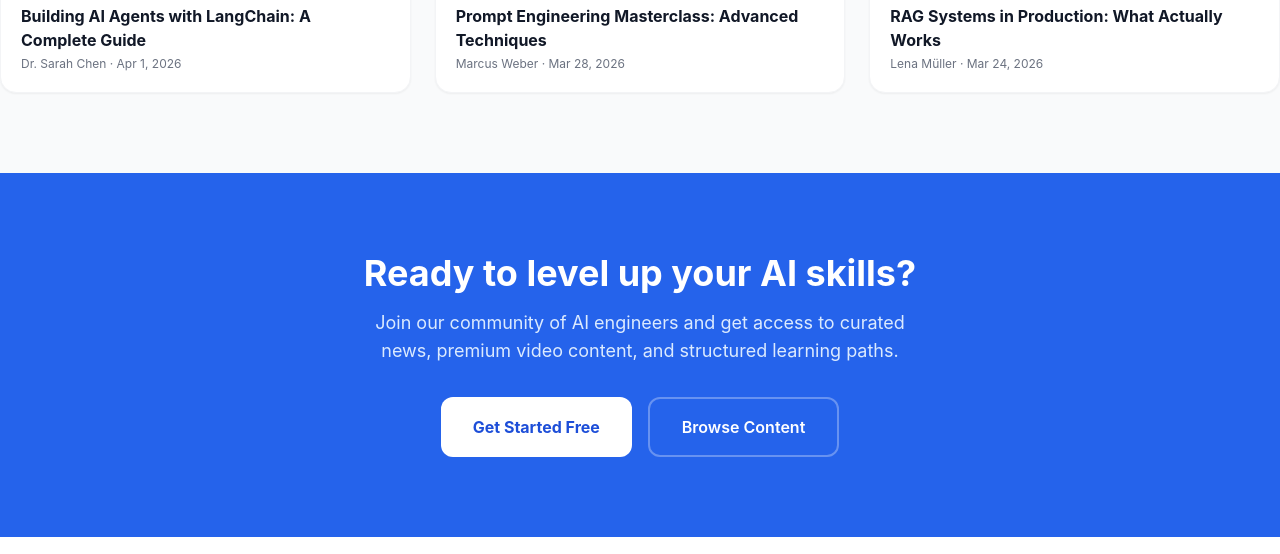
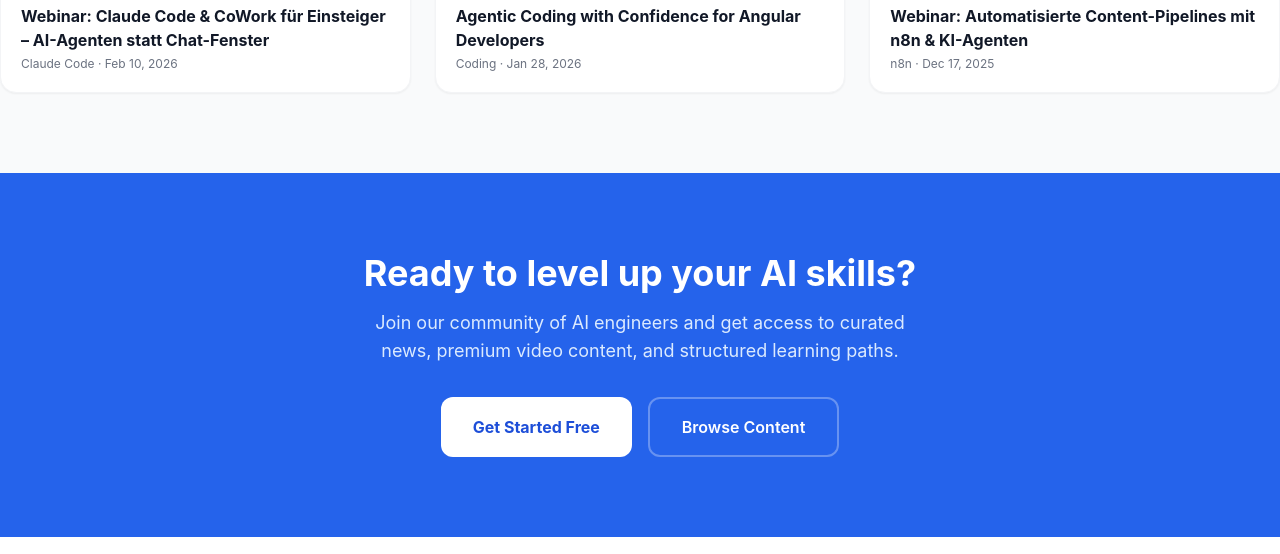
Before and after one commit to robinboehm/beta.ai-automation-engineers.de, an Astro site: page / in a window 1280 px wide. Shown: the part 2324-2878 px from the top of the page. Built offline with nearby package versions, Linux system fonts and the light colour scheme; Astro itself is replaced by a stand-in of ours.

Commit message:
Replace placeholder videos with real data from workshops-de source
- Updated Video interface to match source schema (slug, youtubeId, category, level, publishedAt)
- Replaced 6 placeholder entries with 13 real videos from the workshops-de repo
- Updated videos.astro and index.astro to use YouTube thumbnails and links

Co-Authored-By: Paperclip <noreply@paperclip.ing>

```diff
--- a/src/data/videos.ts
+++ b/src/data/videos.ts
@@ -1,80 +1,185 @@
 export interface Video {
-  id: string;
+  slug: string;
+  youtubeId: string;
   title: string;
   description: string;
-  date: string;
-  duration: string;
-  thumbnail: string;
-  videoUrl: string;
-  instructor: string;
+  longDescription: string;
+  duration: string | null;
+  category: string;
+  level: string;
+  publishedAt: string;
   tags: string[];
+  thumbnail: string | null;
 }
 
 export const videos: Video[] = [
   {
-    id: '1',
-    title: 'Building AI Agents with LangChain: A Complete Guide',
-    description: 'Learn how to build autonomous AI agents using LangChain, from simple chains to complex multi-agent systems that can use tools and make decisions.',
-    date: '2026-04-01',
-    duration: '1:24:33',
-    thumbnail: 'https://images.unsplash.com/photo-1677442135703-1787eea5ce01?w=640&q=80',
-    videoUrl: '#',
-    instructor: 'Dr. Sarah Chen',
-    tags: ['LangChain', 'Agents', 'Python'],
+    slug: "claude-code-cowork-fuer-einsteiger",
+    youtubeId: "QP5--qcHgaU",
+    title: "Webinar: Claude Code & CoWork für Einsteiger – AI-Agenten statt Chat-Fenster",
+    description: "Im Webinar zeigen wir, wie du mit Claude Code echte KI-Agenten baust – statt nur im Chat-Fenster zu arbeiten. Perfekter Einstieg für Anfänger.",
+    longDescription: "In diesem Einsteiger-Webinar lernst du, wie du Claude Code produktiv einsetzt, um KI-Agenten zu bauen, die eigenständig arbeiten. Wir zeigen dir den Unterschied zwischen dem klassischen Chat-Fenster und agentic Coding – und warum letzteres so viel mächtiger ist.\n\nInhalte:\n- Was ist Claude Code und wie unterscheidet es sich von Claude.ai?\n- Erste Schritte: Installation und Setup\n- Agentic Coding live erleben\n- Typische Einsteiger-Workflows\n- Q&A und Live-Demo",
+    duration: null,
+    category: "Claude Code",
+    level: "Einsteiger",
+    publishedAt: "2026-02-10",
+    tags: ["Claude Code", "Webinar", "Einsteiger", "KI-Agenten"],
+    thumbnail: null,
   },
   {
-    id: '2',
-    title: 'Prompt Engineering Masterclass: Advanced Techniques',
-    description: 'Go beyond basic prompting with chain-of-thought reasoning, few-shot examples, constitutional AI principles, and prompt optimization strategies.',
-    date: '2026-03-28',
-    duration: '58:17',
-    thumbnail: 'https://images.unsplash.com/photo-1620712943543-bcc4688e7485?w=640&q=80',
-    videoUrl: '#',
-    instructor: 'Marcus Weber',
-    tags: ['Prompt Engineering', 'GPT', 'Claude'],
+    slug: "agentic-coding-angular-developers",
+    youtubeId: "h_UJDaW0f1U",
+    title: "Agentic Coding with Confidence for Angular Developers",
+    description: "Wie Angular-Entwickler KI-gestütztes Agentic Coding sicher und effektiv in ihren Workflow integrieren – mit konkreten Beispielen und Best Practices.",
+    longDescription: "Dieses Video richtet sich speziell an Angular-Entwickler, die Agentic Coding in ihre Praxis integrieren wollen. Wir zeigen, wie du Claude Code und andere KI-Tools nutzt, um Angular-Projekte effizienter zu entwickeln – ohne die Kontrolle zu verlieren.\n\nInhalte:\n- Agentic Coding-Konzepte für Frontend-Entwickler\n- Integration in bestehende Angular-Projekte\n- Sicherheit und Code-Qualität beim KI-gestützten Coding\n- Praxisbeispiele: Component-Generierung, Refactoring, Testing\n- Typische Fallstricke und wie du sie vermeidest",
+    duration: null,
+    category: "Coding",
+    level: "Mittel",
+    publishedAt: "2026-01-28",
+    tags: ["Agentic Coding", "Angular", "Frontend", "Claude Code"],
+    thumbnail: null,
   },
   {
-    id: '3',
-    title: 'RAG Systems in Production: What Actually Works',
-    description: 'A practical deep-dive into retrieval-augmented generation systems, covering chunking strategies, embedding models, vector databases, and evaluation.',
-    date: '2026-03-24',
-    duration: '1:12:08',
-    thumbnail: 'https://images.unsplash.com/photo-1516110833967-0b5716ca1387?w=640&q=80',
-    videoUrl: '#',
-    instructor: 'Lena Müller',
-    tags: ['RAG', 'Vector DB', 'Production'],
+    slug: "content-pipelines-n8n-ki-agenten",
+    youtubeId: "m0_oGMXmolg",
+    title: "Webinar: Automatisierte Content-Pipelines mit n8n & KI-Agenten",
+    description: "Im Webinar bauen wir eine vollautomatisierte Content-Pipeline mit n8n und KI-Agenten – von der Recherche bis zur Veröffentlichung.",
+    longDescription: "In diesem Webinar zeigen wir dir Schritt für Schritt, wie du mit n8n und KI-Agenten eine vollautomatisierte Content-Pipeline aufbaust. Das Ergebnis: Ein System, das Themen recherchiert, Texte erstellt, überprüft und automatisch veröffentlicht.\n\nInhalte:\n- Architektur einer KI-gesteuerten Content-Pipeline\n- n8n-Workflows für Content-Automation\n- KI-Agenten für Recherche, Schreiben und Qualitätsprüfung\n- Integration mit CMS-Systemen\n- Live-Demo und Q&A",
+    duration: null,
+    category: "n8n",
+    level: "Mittel",
+    publishedAt: "2025-12-17",
+    tags: ["n8n", "Webinar", "Content-Pipeline", "KI-Agenten"],
+    thumbnail: null,
   },
   {
-    id: '4',
-    title: 'Automating Business Workflows with AI and n8n',
-    description: 'Step-by-step tutorial on connecting AI models to business tools using n8n, including CRM integration, email automation, and document processing.',
-    date: '2026-03-20',
-    duration: '46:52',
-    thumbnail: 'https://images.unsplash.com/photo-1593642632559-0c6d3fc62b89?w=640&q=80',
-    videoUrl: '#',
-    instructor: 'Tom Richter',
-    tags: ['n8n', 'Automation', 'No-Code'],
+    slug: "ki-agenten-business-prozesse-n8n",
+    youtubeId: "aoedRTuCwP0",
+    title: "Webinar: Schluss mit ChatGPT-Spielerei – KI-Agenten revolutionieren Business-Prozesse",
+    description: "Wie echte KI-Agenten mit n8n Geschäftsprozesse automatisieren – weit jenseits von ChatGPT-Prompts. Mit konkreten Business-Use-Cases.",
+    longDescription: "Vorbei mit der ChatGPT-Spielerei: In diesem Webinar zeigen wir dir, wie KI-Agenten mit n8n echte Geschäftsprozesse revolutionieren. Wir präsentieren konkrete Anwendungsfälle aus der Praxis und zeigen, wie du KI von einem netten Spielzeug zu einem echten Produktivitäts-Booster machst.\n\nInhalte:\n- Warum ChatGPT allein nicht reicht\n- KI-Agenten vs. einfache Chatbots\n- Business-Prozesse mit n8n automatisieren\n- Konkrete ROI-Berechnung und Business Cases\n- Live-Demo: Echte Workflows in Aktion\n- Q&A",
+    duration: null,
+    category: "n8n",
+    level: "Einsteiger",
+    publishedAt: "2025-10-28",
+    tags: ["n8n", "Webinar", "KI-Agenten", "Business-Automation"],
+    thumbnail: null,
   },
   {
-    id: '5',
-    title: 'Fine-Tuning LLMs: When, Why, and How',
-    description: 'Understand when fine-tuning beats prompt engineering, explore LoRA and QLoRA techniques, and walk through a real fine-tuning project end-to-end.',
-    date: '2026-03-15',
-    duration: '1:38:45',
-    thumbnail: 'https://images.unsplash.com/photo-1633356122544-f134324a6cee?w=640&q=80',
-    videoUrl: '#',
-    instructor: 'Prof. Julia Kim',
-    tags: ['Fine-Tuning', 'LoRA', 'Training'],
+    slug: "wtf-ki-das-ist-wirklich-moeglich",
+    youtubeId: "dHfdumRIoxw",
+    title: "WTF KI – Das ist wirklich möglich (Webinar)",
+    description: "Ein Webinar, das zeigt, was mit KI heute wirklich möglich ist – jenseits von Hype und Buzzwords. Konkrete Beispiele, die dich staunen lassen.",
+    longDescription: "Was ist mit KI heute wirklich möglich – und was nicht? In diesem Webinar räumen wir mit Mythen auf und zeigen dir an konkreten Beispielen, was KI-Automatisierung im Jahr 2026 wirklich leisten kann. Keine Buzzwords, keine übertriebenen Versprechen – nur echte Anwendungsfälle.\n\nInhalte:\n- Der aktuelle Stand der KI-Technologie ehrlich bewertet\n- Was KI heute wirklich kann (und was nicht)\n- Beeindruckende Praxisbeispiele live demonstriert\n- Wie du KI sinnvoll in deinen Alltag integrierst\n- Diskussion und Q&A",
+    duration: null,
+    category: "KI-Grundlagen",
+    level: "Einsteiger",
+    publishedAt: "2025-06-26",
+    tags: ["Webinar", "KI-Grundlagen", "Überblick", "Einsteiger"],
+    thumbnail: null,
   },
   {
-    id: '6',
-    title: 'AI Security: Prompt Injection and Defense Strategies',
-    description: 'A hands-on look at AI security vulnerabilities including prompt injection, jailbreaking, and data exfiltration — with practical defensive countermeasures.',
-    date: '2026-03-10',
-    duration: '52:21',
-    thumbnail: 'https://images.unsplash.com/photo-1614064641938-3bbee52942c7?w=640&q=80',
-    videoUrl: '#',
-    instructor: 'Alex Rivera',
-    tags: ['Security', 'Prompt Injection', 'Defense'],
+    slug: "claude-4-sonnet-quiz-erstellen",
+    youtubeId: "S9Qn4HQziUk",
+    title: "Claude 4 Sonnet Beispiel: So schnell erstellt KI ein komplettes Quiz",
+    description: "Live-Demo: Wie Claude 4 Sonnet in Sekunden ein vollständiges Quiz erstellt – ein beeindruckendes Beispiel für die Geschwindigkeit moderner KI.",
+    longDescription: "In dieser kurzen aber beeindruckenden Demo zeigen wir, wie Claude 4 Sonnet in kürzester Zeit ein komplettes Quiz generiert. Ein praxisnahes Beispiel für die Power moderner KI-Modelle.\n\nInhalte:\n- Einführung in Claude 4 Sonnet und seine Stärken\n- Live-Demo: Quiz-Generierung in Echtzeit\n- Nachbearbeitung und Qualitätsprüfung des Outputs\n- Anwendungsfälle für Quiz- und Test-Erstellung\n- Tipps für bessere Ergebnisse",
+    duration: null,
+    category: "Claude",
+    level: "Einsteiger",
+    publishedAt: "2025-06-25",
+    tags: ["Claude", "Demo", "KI-Fähigkeiten", "Praxis"],
+    thumbnail: null,
+  },
+  {
+    slug: "rag-retrieval-augmented-generation",
+    youtubeId: "kaUSUIGGRdA",
+    title: "RAG – Retrieval Augmented Generation: Live Webinar mit Brecht Billett",
+    description: "Brecht Billett erklärt im Live-Webinar, was RAG ist, wie es funktioniert und wie du es in deinen KI-Projekten einsetzt.",
+    longDescription: "Retrieval Augmented Generation (RAG) ist eine der wichtigsten Techniken für praxisnahe KI-Anwendungen. Brecht Billett erklärt in diesem Webinar alles, was du über RAG wissen musst – von der Theorie bis zur praktischen Implementierung.\n\nInhalte:\n- Was ist RAG und warum ist es so wichtig?\n- Wie RAG funktioniert: Vektordatenbanken, Embedding, Retrieval\n- RAG vs. Fine-Tuning: Wann was sinnvoll ist\n- Praxisbeispiele aus echten Projekten\n- Tools und Frameworks: LangChain, LlamaIndex & Co.\n- Live-Demo und Q&A mit Brecht",
+    duration: null,
+    category: "Grundlagen",
+    level: "Mittel",
+    publishedAt: "2025-02-12",
+    tags: ["Webinar", "RAG", "Vektordatenbanken", "KI-Architektur"],
+    thumbnail: null,
+  },
+  {
+    slug: "quereinsteig-ki-job",
+    youtubeId: "vWimByFSbIY",
+    title: "Dein Quereinsteig zum ersten KI-Job – Live Webinar mit Mareike Kirch",
+    description: "Im Live-Webinar mit Mareike Kirch erfährst du, wie der Quereinstieg in einen KI-Job gelingt – Wege, Skills und konkrete nächste Schritte.",
+    longDescription: "Mareike Kirch teilt in diesem Live-Webinar ihre Erfahrungen und zeigt dir, wie du erfolgreich in einen KI-Job quereinsteigst. Ob aus einem anderen Berufsfeld oder direkt nach dem Studium – dieser Weg ist für viele möglich.\n\nInhalte:\n- Welche KI-Jobs gibt es überhaupt?\n- Welche Skills werden wirklich gebraucht?\n- Mareikes persönlicher Weg zum KI-Job\n- Lernpfade und Ressourcen für Quereinsteiger\n- Networking und Community in der KI-Szene\n- Q&A mit Mareike",
+    duration: null,
+    category: "Karriere",
+    level: "Einsteiger",
+    publishedAt: "2025-02-11",
+    tags: ["Webinar", "Karriere", "Quereinsteig", "KI-Job"],
+    thumbnail: null,
+  },
+  {
+    slug: "code-smarter-angular-berlin-meetup",
+    youtubeId: "DGzx1fToeBQ",
+    title: "Code Smarter, Not Harder – Angular Berlin Meetup mit Daniel Sogl",
+    description: "Daniel Sogl zeigt beim Angular Berlin Meetup, wie du mit KI-Tools smarter statt härter programmierst – praxisnah und direkt anwendbar.",
+    longDescription: "Im Rahmen des Angular Berlin Meetups präsentiert Daniel Sogl, wie moderne KI-Tools den Coding-Alltag für Angular-Entwickler grundlegend verändern. Kein Hype, sondern konkrete Techniken für produktiveres Arbeiten.\n\nInhalte:\n- KI-gestütztes Coding im Angular-Kontext\n- Welche Tools wirklich Zeit sparen\n- Live-Demo: Smarter coden mit KI-Unterstützung\n- Best Practices für den täglichen Einsatz\n- Q&A aus dem Meetup",
+    duration: null,
+    category: "Coding",
+    level: "Mittel",
+    publishedAt: "2025-02-07",
+    tags: ["Angular", "Meetup", "Agentic Coding", "Berlin"],
+    thumbnail: null,
+  },
+  {
+    slug: "real-life-ai-anwendungsfaelle-unternehmen",
+    youtubeId: "lOUNRyJW2RU",
+    title: "Real-Life AI Anwendungsfälle in Unternehmen – Live Webinar mit Dr. Jim Sellmeijer",
+    description: "Dr. Jim Sellmeijer präsentiert echte AI-Anwendungsfälle aus Unternehmen – konkrete Erfahrungen, ROI-Berechnung und Learnings aus der Praxis.",
+    longDescription: "Dr. Jim Sellmeijer teilt in diesem Live-Webinar seine Erfahrungen aus echten KI-Projekten in Unternehmen. Keine Theorie, keine Demos – nur echte Fälle, ehrliche Ergebnisse und wertvolle Learnings.\n\nInhalte:\n- Welche AI-Use-Cases in Unternehmen wirklich funktionieren\n- ROI-Messung und Business Case für KI-Projekte\n- Typische Hürden bei der KI-Einführung im Unternehmen\n- Change Management und Mitarbeiterakzeptanz\n- Konkrete Fallbeispiele aus verschiedenen Branchen\n- Q&A mit Dr. Jim Sellmeijer",
+    duration: null,
+    category: "Praxisanwendung",
+    level: "Mittel",
+    publishedAt: "2025-02-07",
+    tags: ["Webinar", "Enterprise-AI", "Use Cases", "Business"],
+    thumbnail: null,
+  },
+  {
+    slug: "best-practices-chatgpt",
+    youtubeId: "GVEHNElMEuQ",
+    title: "Best Practices für ChatGPT und Co.",
+    description: "Die wichtigsten Best Practices im Umgang mit ChatGPT und anderen KI-Modellen – für bessere Ergebnisse und produktivere Arbeit mit KI.",
+    longDescription: "Wer KI-Tools wirklich produktiv nutzen will, braucht mehr als nur gute Prompts. In diesem Video zeigen wir dir die wichtigsten Best Practices für den täglichen Umgang mit ChatGPT, Claude und Co.\n\nInhalte:\n- Wie du Gespräche strukturierst für bessere Ergebnisse\n- Kontext optimal aufbauen und pflegen\n- Wann du der KI vertrauen kannst – und wann nicht\n- Fakten-Check und Qualitätssicherung\n- Datenschutz und Sicherheit im Umgang mit KI\n- Workflows und Templates für wiederkehrende Aufgaben\n- Die häufigsten Fehler und wie du sie vermeidest",
+    duration: null,
+    category: "Grundlagen",
+    level: "Einsteiger",
+    publishedAt: "2025-02-04",
+    tags: ["ChatGPT", "Best Practices", "Grundlagen", "Produktivität"],
+    thumbnail: null,
+  },
+  {
+    slug: "7-prompt-techniken-chatgpt",
+    youtubeId: "IA3THtUpOtM",
+    title: "7 Prompt-Techniken die du für ChatGPT und Co. nutzen kannst",
+    description: "7 praxiserprobte Prompt-Techniken für ChatGPT, Claude und andere KI-Modelle – sofort anwendbar und mit konkreten Beispielen erklärt.",
+    longDescription: "In diesem Video zeigen wir dir 7 Prompt-Techniken, die du sofort für ChatGPT, Claude und andere KI-Modelle nutzen kannst. Jede Technik wird mit konkreten Beispielen erklärt, sodass du sie direkt in deiner täglichen Arbeit anwenden kannst.\n\nInhalte:\n- Technik 1: Die Rollen-Methode\n- Technik 2: Schritt-für-Schritt-Anweisungen\n- Technik 3: Kontext und Constraints\n- Technik 4: Output-Format definieren\n- Technik 5: Beispiele geben (Few-Shot)\n- Technik 6: Chain-of-Thought\n- Technik 7: Iteratives Verfeinern\n- Praxisbeispiele für jeden Anwendungsfall",
+    duration: null,
+    category: "Prompt Engineering",
+    level: "Einsteiger",
+    publishedAt: "2025-02-04",
+    tags: ["Prompt Engineering", "ChatGPT", "Techniken", "Einsteiger"],
+    thumbnail: null,
+  },
+  {
+    slug: "7-wege-effektiv-prompten",
+    youtubeId: "FPBG_NxxB54",
+    title: "7 Wege effektiv zu Prompten – Live Webinar \"Von Null auf KI\"",
+    description: "Im Live-Webinar lernst du 7 bewährte Methoden für effektives Prompting – von einfachen Techniken bis zu fortgeschrittenen Strategien.",
+    longDescription: "Effektives Prompting ist die Schlüsselkompetenz im Umgang mit KI. In diesem Webinar aus der Reihe 'Von Null auf KI' mit Workshops.DE lernst du 7 konkrete Wege, wie du bessere Ergebnisse von KI-Modellen bekommst.\n\nInhalte:\n- Die 7 wichtigsten Prompting-Techniken im Überblick\n- Zero-Shot, Few-Shot und Chain-of-Thought Prompting\n- Rollen und Kontext richtig setzen\n- Iteratives Prompting: Ergebnisse schrittweise verbessern\n- Anti-Patterns: Was du unbedingt vermeiden solltest\n- Live-Übungen und Praxisbeispiele\n- Q&A",
+    duration: null,
+    category: "Prompt Engineering",
+    level: "Einsteiger",
+    publishedAt: "2025-02-04",
+    tags: ["Webinar", "Prompt Engineering", "Einsteiger", "Techniken"],
+    thumbnail: null,
   },
 ];
--- a/src/pages/index.astro
+++ b/src/pages/index.astro
@@ -171,24 +171,24 @@ const pillars = [
           <article class="group bg-white rounded-2xl overflow-hidden shadow-sm border border-gray-100 hover:shadow-md transition-all duration-200">
             <div class="relative aspect-video overflow-hidden">
               <img
-                src={video.thumbnail}
+                src={`https://img.youtube.com/vi/${video.youtubeId}/hqdefault.jpg`}
                 alt={video.title}
                 class="w-full h-full object-cover group-hover:scale-105 transition-transform duration-300"
               />
-              <div class="absolute inset-0 bg-black/30 group-hover:bg-black/20 transition-colors flex items-center justify-center">
+              <a href={`https://www.youtube.com/watch?v=${video.youtubeId}`} target="_blank" rel="noopener noreferrer" class="absolute inset-0 bg-black/30 group-hover:bg-black/20 transition-colors flex items-center justify-center">
                 <div class="w-12 h-12 bg-white rounded-full flex items-center justify-center shadow-lg">
                   <svg class="w-5 h-5 text-brand-600 ml-0.5" fill="currentColor" viewBox="0 0 24 24">
                     <path d="M8 5v14l11-7z" />
                   </svg>
                 </div>
-              </div>
-              <span class="absolute bottom-2 right-2 bg-black/70 text-white text-xs px-2 py-0.5 rounded font-mono">{video.duration}</span>
+              </a>
+              <span class="absolute bottom-2 right-2 bg-black/70 text-white text-xs px-2 py-0.5 rounded font-mono">{video.level}</span>
             </div>
             <div class="p-5">
               <h3 class="font-bold text-gray-900 mb-1 group-hover:text-brand-600 transition-colors line-clamp-2">
-                <a href={video.videoUrl}>{video.title}</a>
+                <a href={`https://www.youtube.com/watch?v=${video.youtubeId}`} target="_blank" rel="noopener noreferrer">{video.title}</a>
               </h3>
-              <p class="text-xs text-gray-500">{video.instructor} · {new Date(video.date).toLocaleDateString('en-US', { month: 'short', day: 'numeric', year: 'numeric' })}</p>
+              <p class="text-xs text-gray-500">{video.category} · {new Date(video.publishedAt).toLocaleDateString('en-US', { month: 'short', day: 'numeric', year: 'numeric' })}</p>
             </div>
           </article>
         ))}
```
Also changed, not shown: src/pages/videos.astro (+12 -16 lines).
